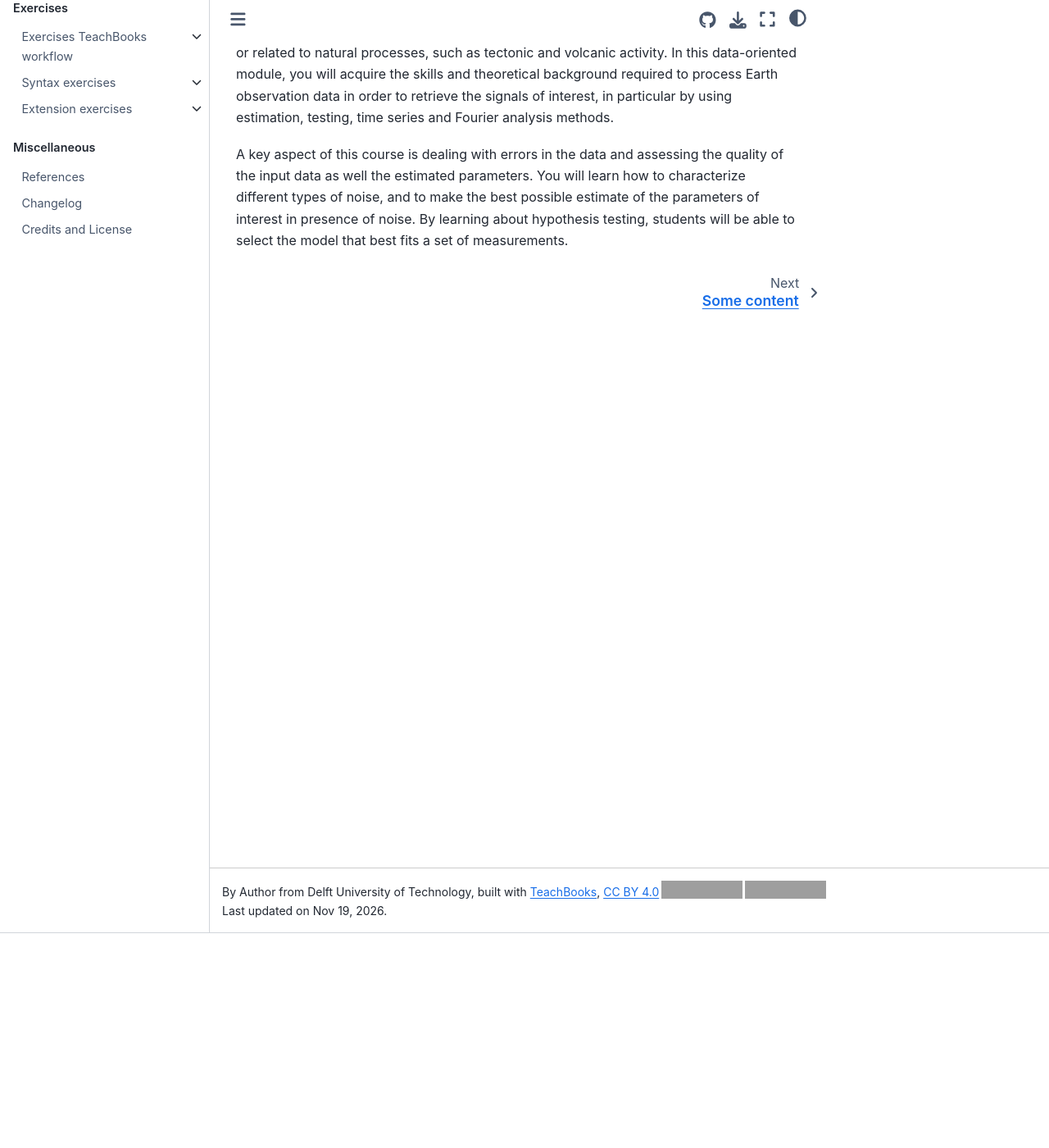
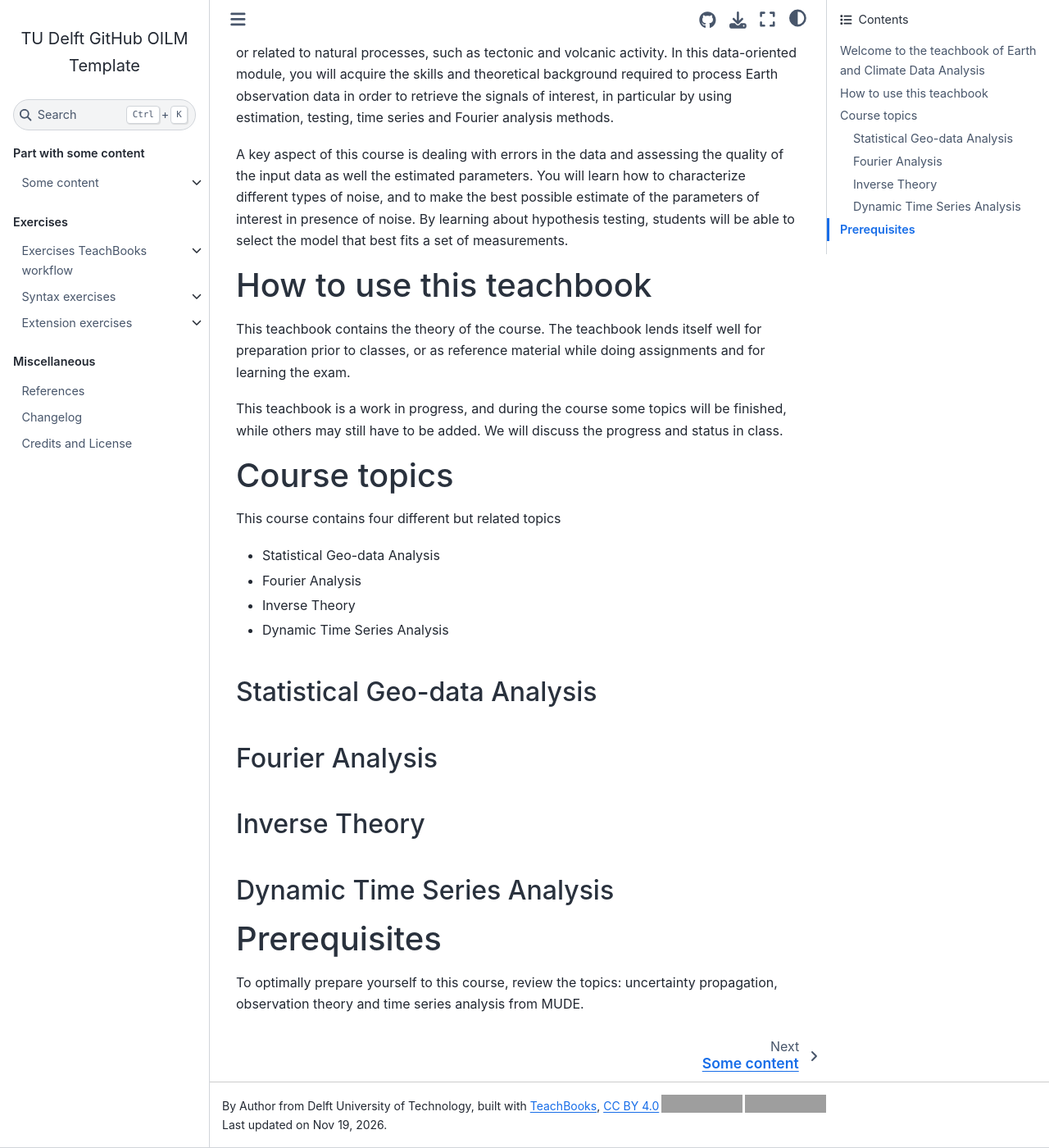
Before and after one commit to tacobroerse/ECT-Data-Analysis-For-Earth-and-Climate, a Jupyter Book: the page built from book/intro.md, in a window 1280 px wide and 1400 px high, scrolled down 262 px. Shown: the whole window at 82% size. Built offline with Jupyter Book 1.0.4 settings and Sphinx 7.4.7 and the Sphinx Book theme 1.1.4, drawn with Linux system fonts in a browser that asks for light colours; comment, search, counter and statistics services are not loaded; grey boxes are pictures that could not be loaded.

Commit message:
Update intro.md
added text to the intro

```diff
--- a/book/intro.md
+++ b/book/intro.md
@@ -1,6 +1,32 @@
-(intro)=
 # Welcome to the teachbook of Earth and Climate Data Analysis
 
 This course deals with how to rigorously use earth observation data to monitor changes or processes on the Earth’s surface. You will learn how to estimate temporal and spatial variations of geophysical parameters, based on available earth observation data. The signals of interests can be related to local human activities, such as gas or groundwater extraction, related to climate change, such as ice-mass losses in Greenland or Antarctica, or related to natural processes, such as tectonic and volcanic activity. In this data-oriented module, you will acquire the skills and theoretical background required to process Earth observation data in order to retrieve the signals of interest, in particular by using estimation, testing, time series and Fourier analysis methods.
 
 A key aspect of this course is dealing with errors in the data and assessing the quality of the input data as well the estimated parameters. You will learn how to characterize different types of noise, and to make the best possible estimate of the parameters of interest in presence of noise. By learning about hypothesis testing, students will be able to select the model that best fits a set of measurements.
+
+# How to use this teachbook
+
+This teachbook contains the theory of the course. The teachbook lends itself well for preparation prior to classes, or as reference material while doing assignments and for learning the exam.
+
+This teachbook is a work in progress, and during the course some topics will be finished, while others may still have to be added. We will discuss the progress and status in class.
+
+# Course topics
+
+This course contains four different but related topics
+
+- Statistical Geo-data Analysis
+- Fourier Analysis
+- Inverse Theory
+- Dynamic Time Series Analysis
+
+## Statistical Geo-data Analysis
+
+## Fourier Analysis
+
+## Inverse Theory
+
+## Dynamic Time Series Analysis
+
+# Prerequisites
+
+To optimally prepare yourself to this course, review the topics: uncertainty propagation, observation theory and time series analysis from MUDE.
```
